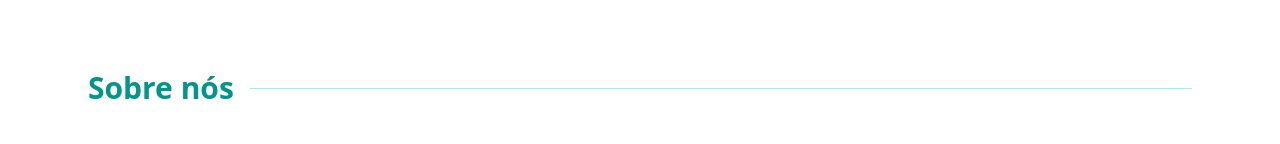
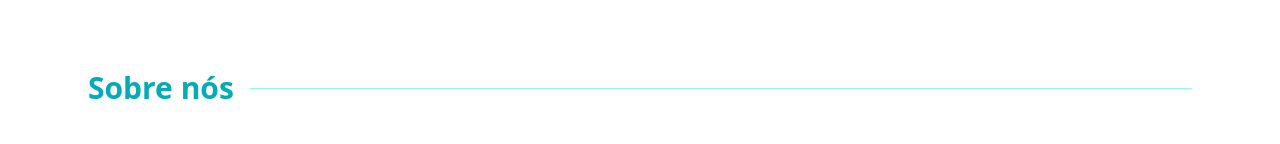
Before and after one commit to bunhakgabriel/AcalasiaBrasilSiteV1, a React (Vite) app: page /quem_somos in a window 1280 px wide. Shown: the part 194-338 px from the top of the page. Built offline with nearby package versions, Linux system fonts and the light colour scheme.

Commit message:
fix: update header color in SobreNos component for consistency

```diff
--- a/src/pages/quem-somos/componentes/SobreNos.tsx
+++ b/src/pages/quem-somos/componentes/SobreNos.tsx
@@ -7,7 +7,7 @@ export default function SobreNos() {
 
                 {/* Cabeçalho */}
                 <div className="flex items-center gap-4 mb-10 max-md:flex-col">
-                    <h2 className="text-3xl font-semibold text-teal-600 max-md:text-center">
+                    <h2 className="text-3xl font-semibold text-[#03ABB6] max-md:text-center">
                         Sobre nós
                     </h2>
 
```
